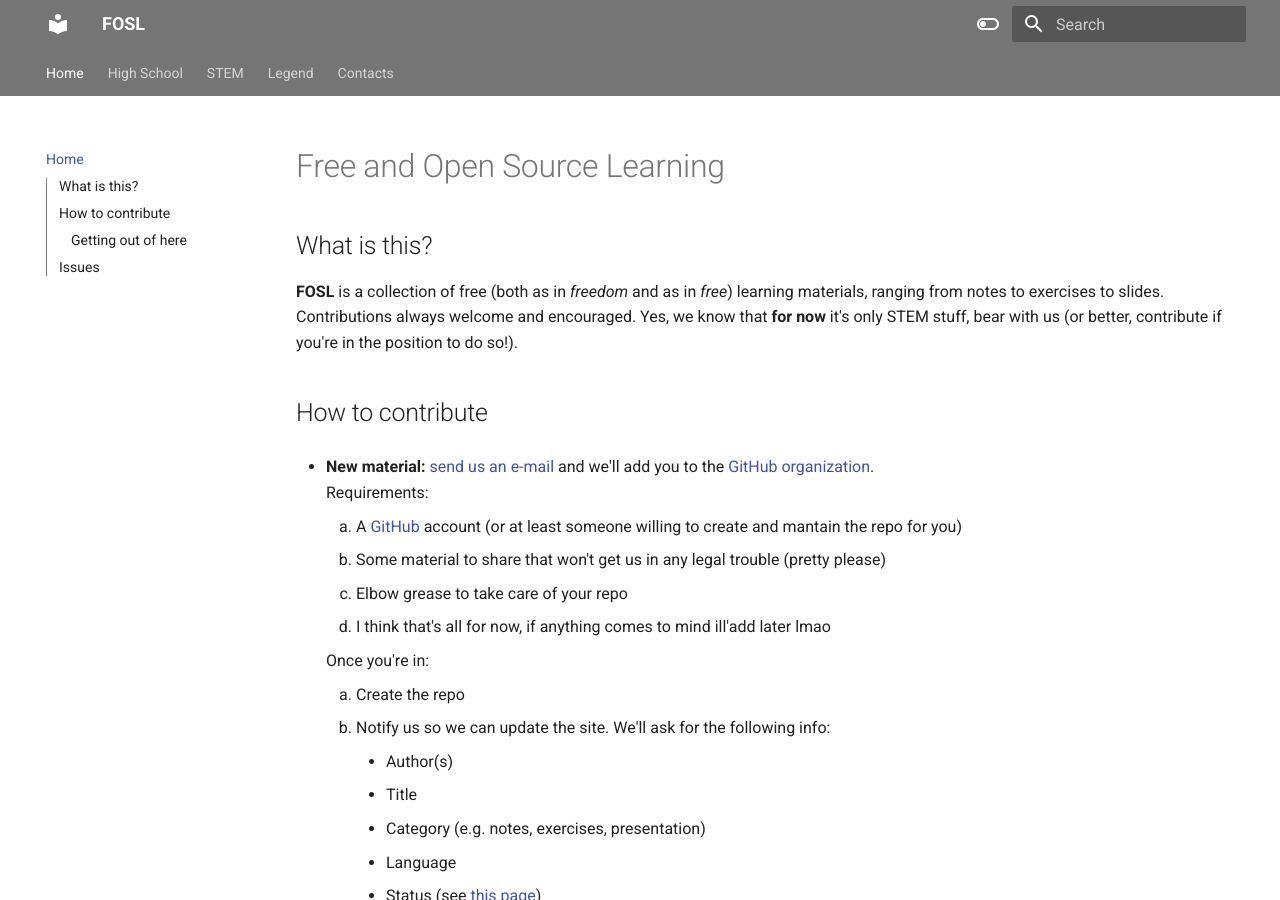
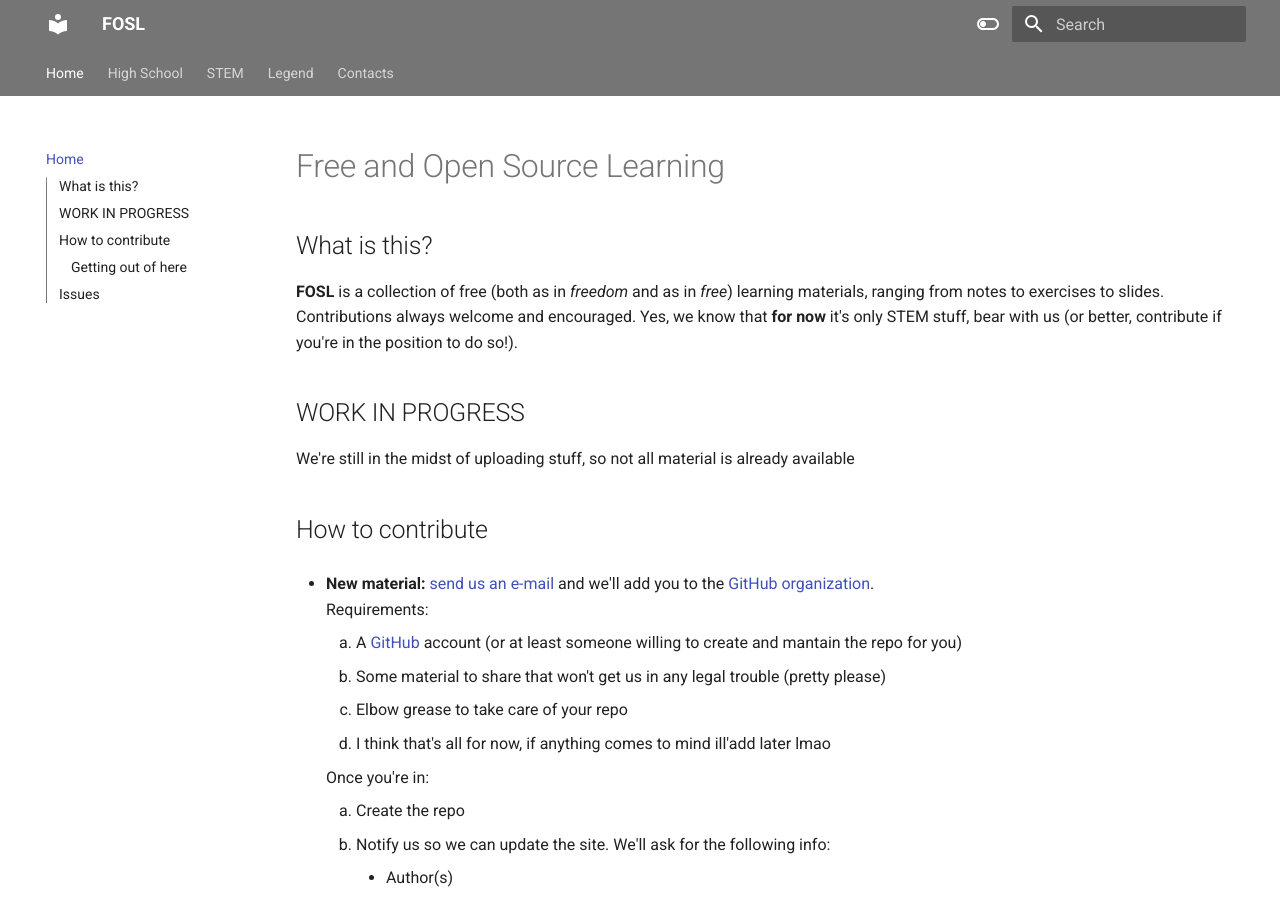
Before and after one commit to Free-Open-Source-Learning/fosl-site, an MkDocs documentation site: the page built from docs/index.md, in a window 1280 px wide and 900 px high. Built offline with MkDocs 1.6.1 and Material for MkDocs 9.7.7, drawn with Linux system fonts in a browser that asks for light colours.

```diff
--- a/docs/index.md
+++ b/docs/index.md
@@ -4,10 +4,13 @@
 
 **FOSL** is a collection of free (both as in *freedom* and as in *free*) learning materials, ranging from notes to exercises to slides. Contributions always welcome and encouraged. Yes, we know that **for now** it's only STEM stuff, bear with us (or better, contribute if you're in the position to do so!).
 
+## WORK IN PROGRESS
+
+We're still in the midst of uploading stuff, so not all material is already available
+
 ## How to contribute
 
-* **New material:** [send us an e-mail](http://127.0.0.1:8000/contacts/) and we'll add you to the [GitHub organization](https://kekw.git
-).
+* **New material:** [send us an e-mail](https://free-open-source-learning.github.io/fosl-site/contacts/) and we'll add you to the [GitHub organization](https://github.com/Free-Open-Source-Learning).
     Requirements:
     1. A [GitHub](https://github.com) account (or at least someone willing to create and mantain the repo for you)
     2. Some material to share that won't get us in any legal trouble (pretty please)
--- a/mkdocs.yml
+++ b/mkdocs.yml
@@ -43,4 +43,4 @@ markdown_extensions:
 extra:
   social:
     - icon: fontawesome/brands/github
-      link: https://kekw.git
+      link: https://github.com/Free-Open-Source-Learning
```
Also changed, not shown: docs/contacts.md (+1 -1 lines).
